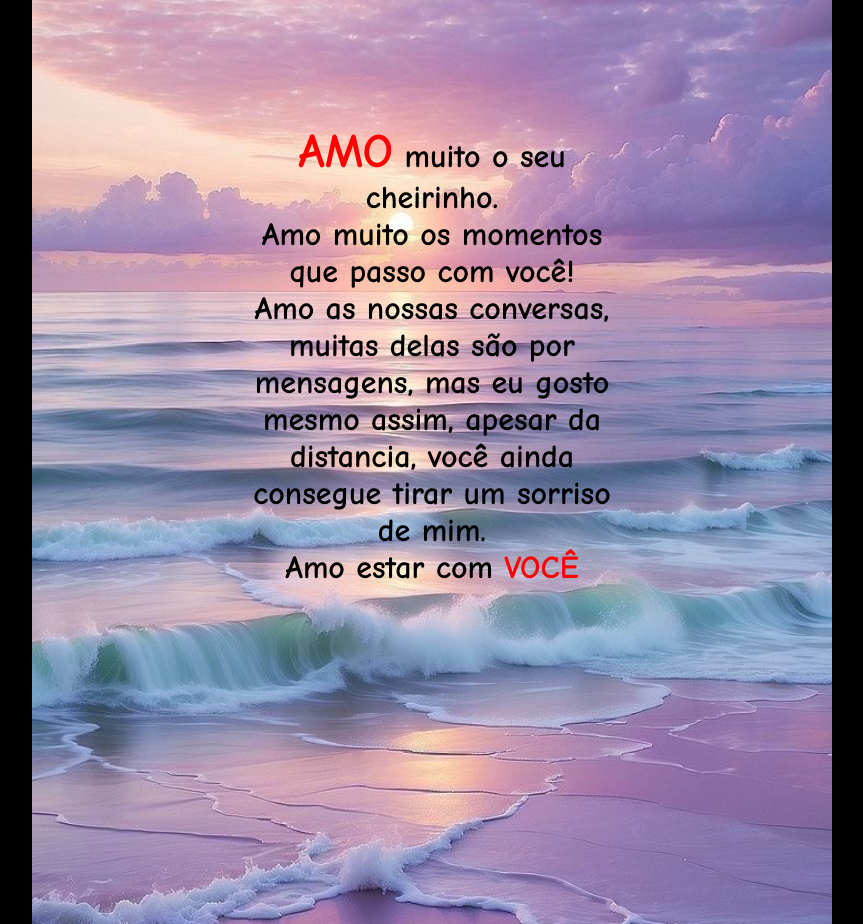
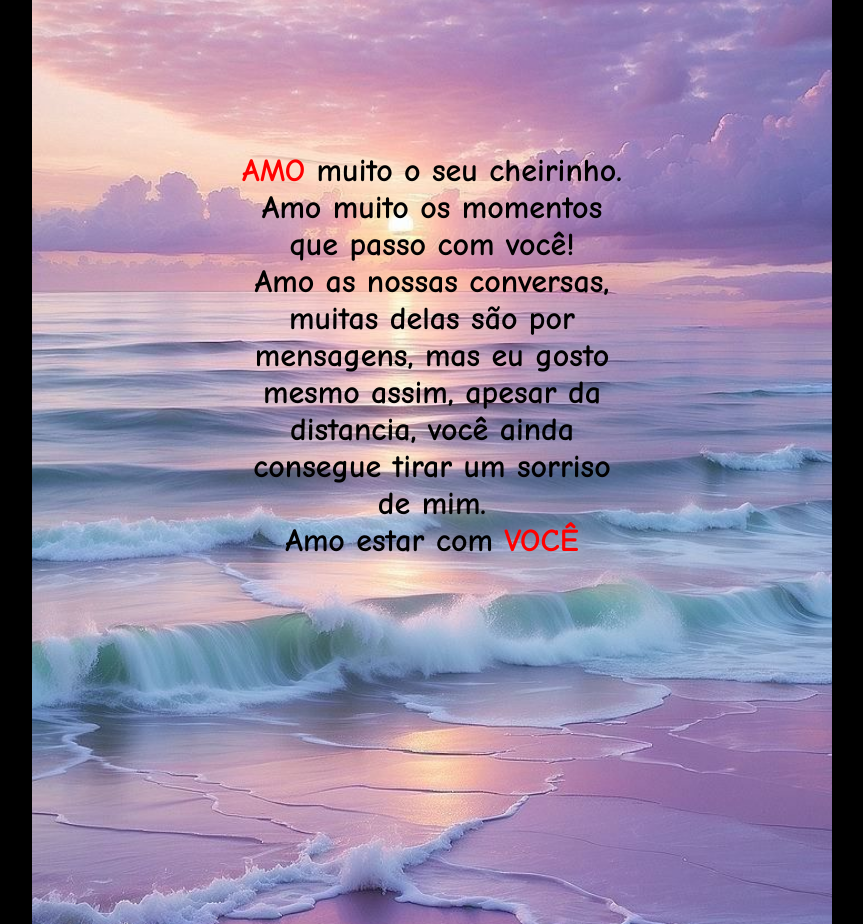
Before and after one commit to lucas-sou-eu/My-love_my-live, a plain HTML site: page index.html in a window 1280 px wide. Shown: the part 4116-5040 px from the top of the page, without its empty margins (208-1071 px from the left). Drawn offline with Linux system fonts and the light colour scheme.

Commit message:
Update index.html

```diff
--- a/index.html
+++ b/index.html
@@ -110,7 +110,7 @@
      </div>
     <div class="container">
       <img src="img12.jpg" alt="Imagem de fundo">
-      <h1><span style="color:red;font-size: 150%;">AMO</span> muito o seu cheirinho.<br>
+      <h1><span style="color:red;font-size: 100%;">AMO</span> muito o seu cheirinho.<br>
       Amo muito os momentos que passo com você!<br>
       Amo as nossas conversas, muitas delas são por mensagens, mas eu gosto mesmo assim, apesar da distancia, você ainda consegue tirar um sorriso de mim.<br>Amo estar com <span style="color: red";>VOCÊ</span>
       </h1>
```
